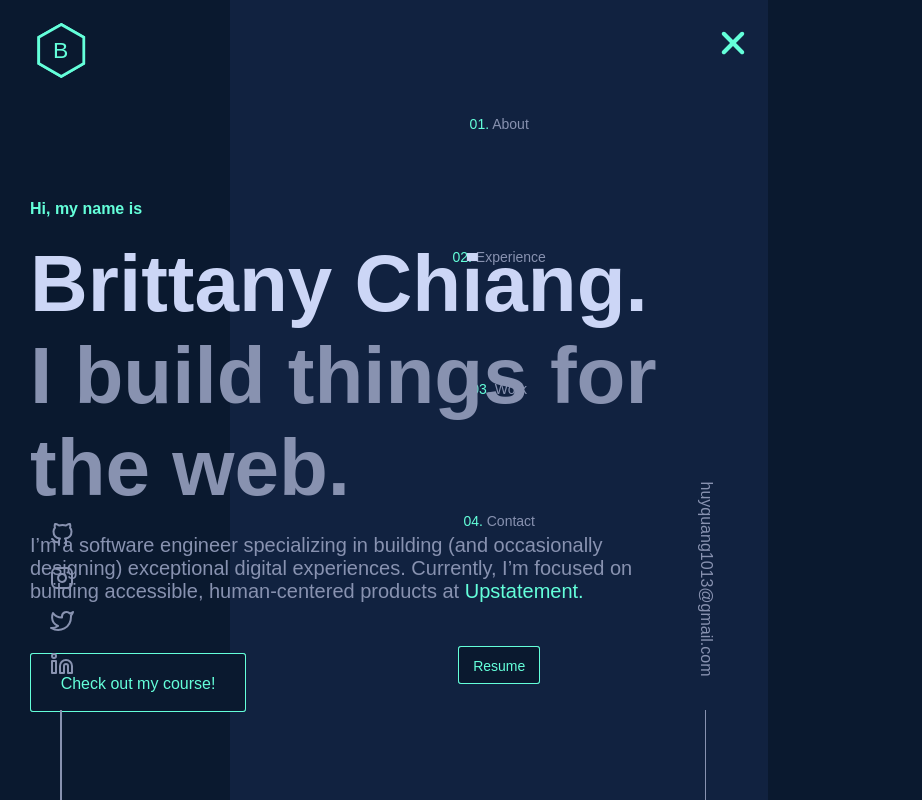
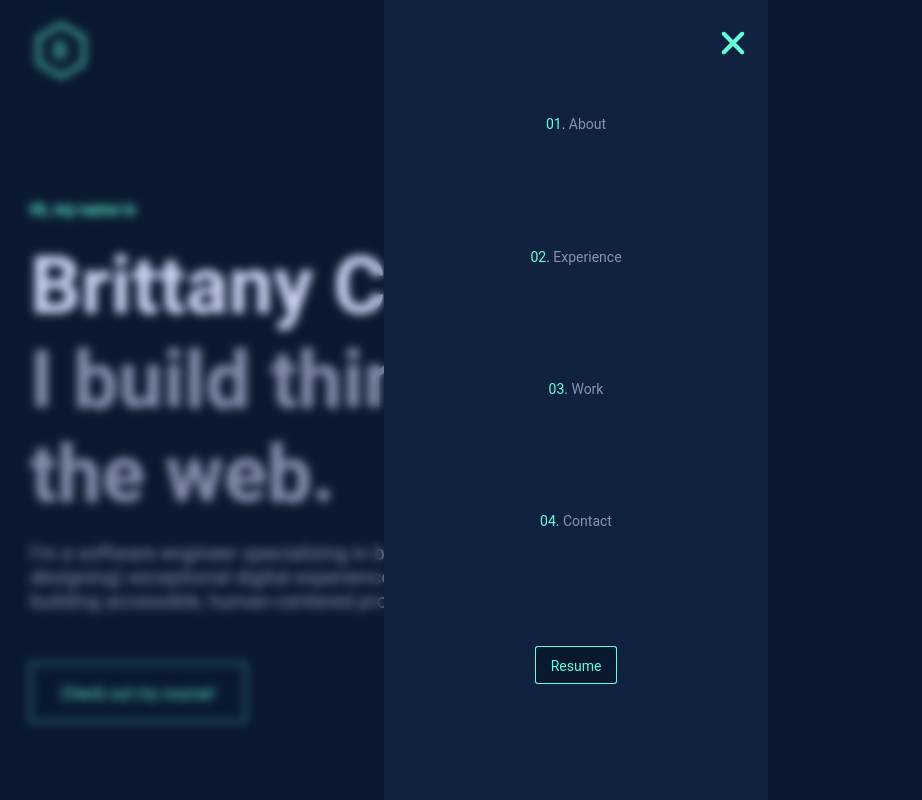
Before and after one commit to nguyenquanghuy1999/Portfolio-Website, a plain HTML site: page index.html in a window 768 px wide. Both pictures are taken after a click on the element 723 px from the left and 50 px from the top of the page. Shown: the top 800 px of the page, 922 px wide, since content can reach past the window. Drawn offline with Linux system fonts and the light colour scheme; a web font is replaced by a local one.

Commit message:
feat: add sidebar for tablet

```diff
--- a/index.html
+++ b/index.html
@@ -5,8 +5,10 @@
     <meta charset="UTF-8">
     <meta name="viewport" content="width=device-width, initial-scale=1.0">
     <title>Document</title>
+    <link href="https://fonts.cdnfonts.com/css/roboto?styles=14394,14400,14399,14396" rel="stylesheet">
     <link rel="stylesheet" href="style.css">
     <link rel="stylesheet" href="responsive.css">
+
 </head>
 
 <body>
@@ -39,28 +41,28 @@
                     <text x="110" y="175" fill="#64FFDA" font-size="110">B</text>
                 </svg>
             </div>
-
+            <div class="nav-wrapper">
                 <ul class="nav-list">
                     <li class="nav-item">
-                    <a href="#about" class="nav-item-link">
+                        <a href="/#about" class="nav-item-link">
                             <span class="nav-item-stt">01.</span>
                             About
                         </a>
                     </li>
                     <li class="nav-item">
-                    <a href="#jobs" class="nav-item-link">
+                        <a href="/#jobs" class="nav-item-link">
                             <span class="nav-item-stt">02.</span>
                             Experience
                         </a>
                     </li>
                     <li class="nav-item">
-                    <a href="#projects" class="nav-item-link">
+                        <a href="/#projects" class="nav-item-link">
                             <span class="nav-item-stt">03.</span>
                             Work
                         </a>
                     </li>
                     <li class="nav-item">
-                    <a href="#contact" class="nav-item-link">
+                        <a href="/#contact" class="nav-item-link">
                             <span class="nav-item-stt">04.</span>
                             Contact
                         </a>
@@ -72,6 +74,7 @@
                         </div>
                     </li>
                 </ul>
+            </div>
             <!-- layout in tablet & mobile  -->
             <div class="menu-icon">
                 <?xml version="1.0"?><svg fill="#64FFDA" viewBox="0 0 512 512" xmlns="http://www.w3.org/2000/svg">
--- a/main.js
+++ b/main.js
@@ -58,43 +58,72 @@ function handleAnimate(selector, className, delayTime = 0) {
 
 }
 
-const menuIconEl = document.querySelector('.menu-icon');
-const navListEl = document.querySelector(".nav-list");
-const closeIcon = document.querySelector(".sidebar-close-icon");
 
 function handleSidebar() {
 
-    if (closeIcon) {
-        closeIcon.addEventListener("click", () => {
-            navListEl.classList.remove("show");
+    const bodyEl = document.querySelector("body");
+    const menuIconEl = document.querySelector('.menu-icon');
+    const navListEl = document.querySelector(".nav-list");
+    const navWrapperEl = document.querySelector(".nav-wrapper");
+    const closeIcon = document.querySelector(".sidebar-close-icon");
+    const navItemEl = document.querySelectorAll(".nav-item-link");
 
-            // navlist off
+    const sidebarOut = (animate = true) => {
+
+        const handleSidebarOut = () => {
+            navWrapperEl.classList.remove("show");
+            closeIcon.style.display = "none";
+            menuIconEl.style.display = "block";
+            bodyEl.classList.remove("no-scroll");
+        }
+
+        if (animate) {
             navListEl.animate(
                 [
-                    { right: 0, display: "flex" },
-                    { right: -100 + "%", display: "none" }
+                    { transform: 'translateX(0)' },
+                    { transform: 'translateX(392px)' }
                 ],
-                {
-                    duration: 200
-                }
+                { duration: 150, fill: "forwards" }
             )
-            closeIcon.style.display = "none";
-            menuIconEl.style.display = "block";
-        })
+            setTimeout(handleSidebarOut, 150);
+        } else {
+            handleSidebarOut();
+        }
+    }
 
+
+    const sidebarIn = () => {
+        navListEl.animate(
+            [
+                { transform: 'translateX(392px)' },
+                { transform: 'translateX(0)' }
+            ],
+            { duration: 150, fill: "forwards" }
+        )
+        navWrapperEl.classList.add("show");
+        closeIcon.style.display = "block";
+        menuIconEl.style.display = "none";
+        bodyEl.classList.add("no-scroll");
+    }
+
+    if (navItemEl) {
+        navItemEl.forEach(item => item.addEventListener("click", () => sidebarOut(false)));
     }
 
     if (menuIconEl) {
-        menuIconEl.addEventListener("click", () => {
-            navListEl.classList.add("show");
-            closeIcon.style.display = "block";
-            menuIconEl.style.display = "none";
-        })
+        menuIconEl.addEventListener("click", sidebarIn)
     }
+
+    if (closeIcon) {
+        closeIcon.addEventListener("click", sidebarOut);
+    }
+
 
 }
 
 handleSidebar();
+
+
 
 function handleScrollAnimate() {
     const observer = new IntersectionObserver((entries) => {
--- a/responsive.css
+++ b/responsive.css
@@ -9,44 +9,64 @@
     }
 }
 
-/* tablet */
-@media (max-width: 1023px) {
 
 
-    header {
-        position: relative;
+/* tablet */
+@media (min-width: 740px) and (max-width: 1023px) {
+
+    body.no-scroll {
+        overflow: hidden;
 
     }
 
-    .nav-list {
-        position: absolute;
-        top: 0;
-        right: -100%;
-        bottom: 0;
+    #main-screen {
+        overflow: hidden;
+    }
 
-        flex-direction: column;
-        justify-content: space-evenly;
-
-        background: #112240;
-        height: 100vh;
-        width: 70%;
+    .social-sidebar,
+    .email-sidebar {
         display: none;
     }
 
-    .nav-list.show {
-        display: flex;
-        animation: sidebar-in 0.2s ease forwards;
+    .nav-wrapper {
+        position: fixed;
+        z-index: 2;
+        top: 0;
+        right: 0;
+        bottom: 0;
+        left: 0;
+        display: none;
+
+    }
+
+    .nav-wrapper.show {
+        display: block;
+
+    }
+
+    .nav-wrapper::before {
+        content: "";
+        display: block;
+        position: absolute;
+        left: 0;
+        width: 100%;
+        height: 100%;
+        backdrop-filter: blur(5px);
+
     }
 
 
-    @keyframes sidebar-in {
-        from {
-            right: -100%;
-        }
 
-        to {
-            right: 0;
-        }
+    .nav-list {
+        position: absolute;
+        right: 0;
+        display: flex;
+        justify-self: end;
+        flex-direction: column;
+        justify-content: space-evenly;
+        width: 50%;
+        height: 100%;
+        background: #112240;
     }
 
 
@@ -54,24 +74,23 @@
         width: 140px;
     }
 
-
-
     .menu-icon {
         --start-rotate: 90deg;
         --end-rotate: 0deg;
         display: block;
         width: 30px;
-        animation: rotate 0.3s ease;
+        animation: rotate 0.1s ease;
     }
 
     .sidebar-close-icon {
         --start-rotate: -90deg;
         --end-rotate: 0deg;
         display: block;
-        position: absolute;
+        position: fixed;
+        z-index: 3;
         right: 20px;
         top: 28px;
-        animation: rotate 0.3s ease;
+        animation: rotate 0.1s ease;
         display: none;
 
     }
@@ -89,3 +108,10 @@
 
 
 }
+
+/* mobile and tablet */
+@media (max-width: 1023px) {}
+
+
+/* mobile */
+@media (max-width: 739px) {}
--- a/style.css
+++ b/style.css
@@ -14,10 +14,12 @@
 }
 
 html {
-  font-family: sans-serif;
+  font-family: 'Roboto', sans-serif;
   scroll-behavior: smooth;
+}
 
-}
+
+
 
 body {
   background-color: var(--background-color);
@@ -89,8 +91,8 @@ header {
   justify-content: space-between;
   align-items: center;
   padding: 0 30px;
+  max-width: 1200px;
   width: 100%;
-  max-width: 1200px;
   height: 100px;
   margin: auto;
 }
```
Lines whose indentation alone changed are shown as unchanged.
